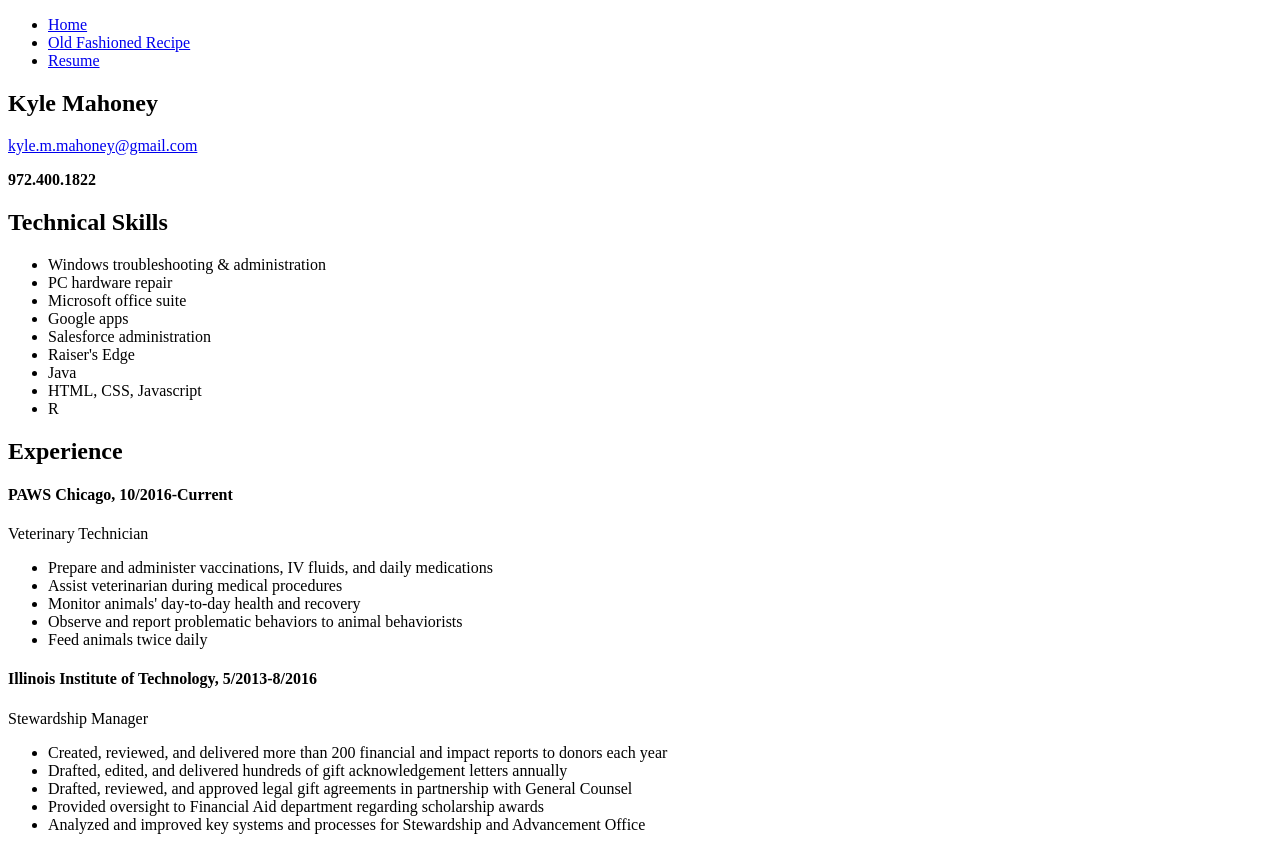
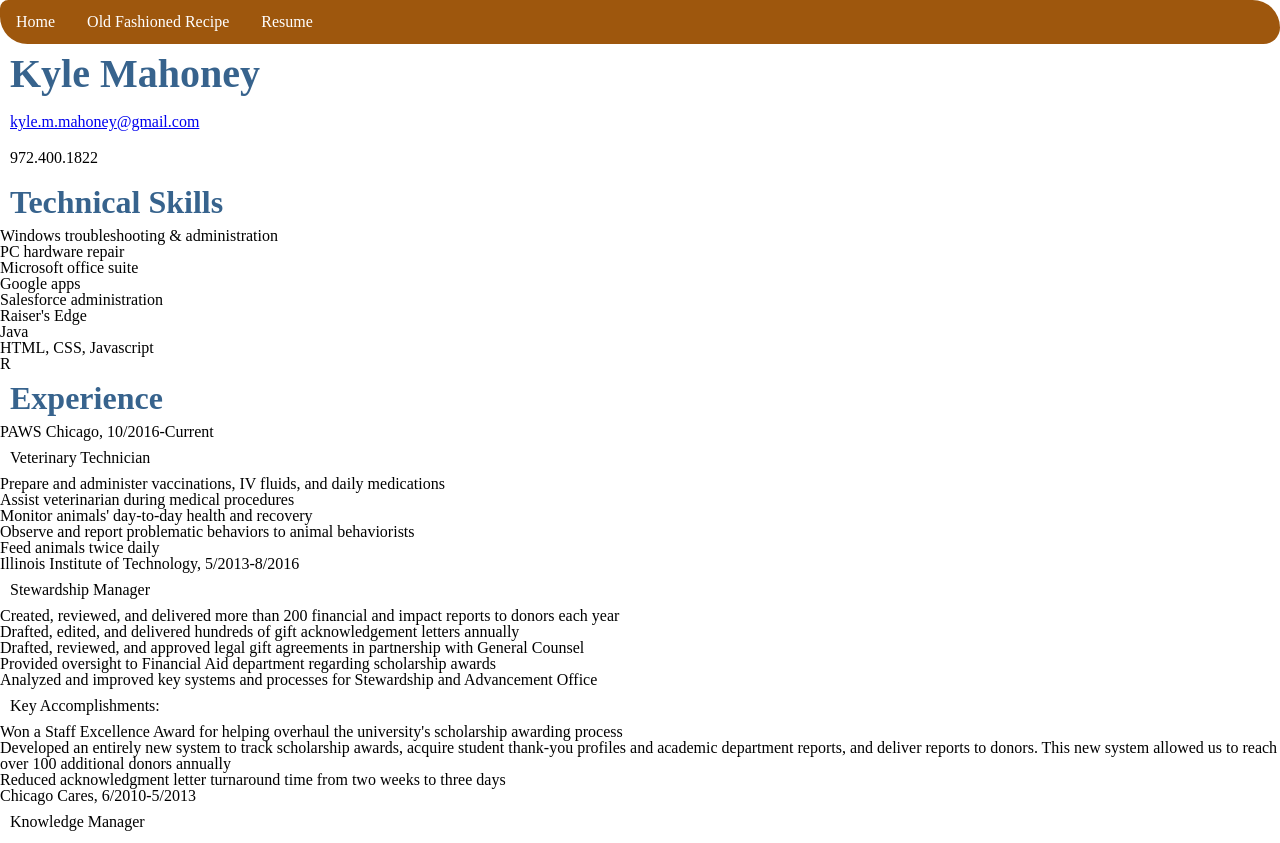
Before and after one commit to kmm913/ITMD361_Project2, a plain HTML site: page page3_resume.html in a window 1280 px wide. Shown: the top 843 px of the page. Drawn offline with Linux system fonts and the light colour scheme; a web font is replaced by a local one.

Commit message:
added Eric Meyer's CSS reset to CSS code

```diff
--- a/page3_resume.html
+++ b/page3_resume.html
@@ -5,6 +5,8 @@
 <head>
 	<meta charset="UTF-8">
 	<title>Resume: Kyle Mahoney</title>
+  <link rel="stylesheet" href="style.css">
+  <link href="https://fonts.googleapis.com/css?family=IM+Fell+French+Canon+SC" rel="stylesheet">
 </head>
 
 <body>
--- a/style.css
+++ b/style.css
@@ -1,8 +1,64 @@
+/* begin CSS reset*/
+
+/* http://meyerweb.com/eric/tools/css/reset/
+   v2.0 | 20110126
+   License: none (public domain)
+*/
+
+html, body, div, span, applet, object, iframe,
+h1, h2, h3, h4, h5, h6, p, blockquote, pre,
+a, abbr, acronym, address, big, cite, code,
+del, dfn, em, img, ins, kbd, q, s, samp,
+small, strike, strong, sub, sup, tt, var,
+b, u, i, center,
+dl, dt, dd, ol, ul, li,
+fieldset, form, label, legend,
+table, caption, tbody, tfoot, thead, tr, th, td,
+article, aside, canvas, details, embed,
+figure, figcaption, footer, header, hgroup,
+menu, nav, output, ruby, section, summary,
+time, mark, audio, video {
+	margin: 0;
+	padding: 0;
+	border: 0;
+	font-size: 100%;
+	font: inherit;
+	vertical-align: baseline;
+}
+
+/* HTML5 display-role reset for older browsers */
+
+article, aside, details, figcaption, figure,
+footer, header, hgroup, menu, nav, section {
+	display: block;
+}
+body {
+	line-height: 1;
+}
+ol, ul {
+	list-style: none;
+}
+blockquote, q {
+	quotes: none;
+}
+blockquote:before, blockquote:after,
+q:before, q:after {
+	content: '';
+	content: none;
+}
+table {
+	border-collapse: collapse;
+	border-spacing: 0;
+}
+
+/*end CSS reset*/
+
  h1 {
   font-family: 'IM Fell French Canon SC', serif;
   font-size: 2.5em;
   font-weight: bold;
   color: #37638d;
+  padding: 10px;
 }
 
 h2 {
@@ -10,12 +66,14 @@ h2 {
   font-size: 2em;
   font-weight: bold;
   color: #37638d;
+  padding: 10px;
 }
 
 h3 {
   font-family: 'IM Fell French Canon SC', serif;
   font-size: 1.5em;
   color: #37638d;
+  padding: 10px;
 }
 
 p {
@@ -23,9 +81,10 @@ p {
   font-weight: normal;
   color: black;
   max-width: 75%;
+  padding: 10px;
 }
 
- ul {
+ .nav ul {
     list-style-type: none;
     margin: 0;
     padding: 0;
@@ -34,11 +93,11 @@ p {
 	  border-radius: 15px 50px 30px;
 }
 
-li {
+.nav li {
     float: left;
 }
 
-li a {
+.nav li a {
     display: inline-block;
     font-size: 1em;
     color: white;
@@ -47,7 +106,7 @@ li a {
     text-decoration: none;
 }
 
-li a:hover {
+.nav li a:hover {
     background-color: gray;
 }
 
```
Also changed, not shown: page2_recipe.html (+3 -1 lines).
